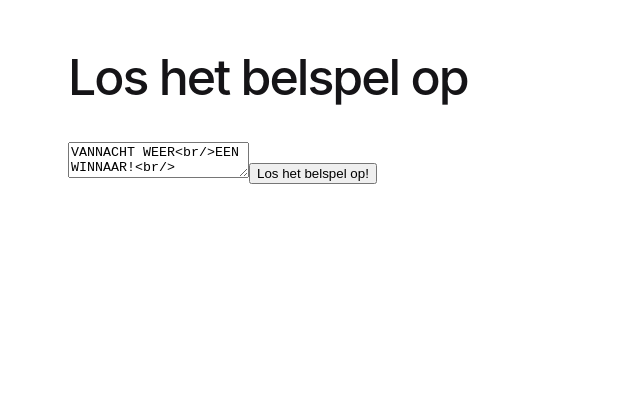
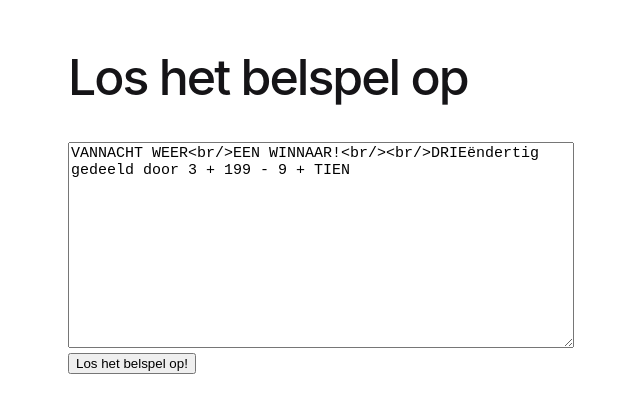
Before and after one commit to YannickVanHecke/CallingGameSolver, an Angular app: page / in a window 1280 px wide. Shown: the top 412 px of the page, without its empty margins (222-862 px from the left). Built offline with nearby package versions, Linux system fonts and the light colour scheme.

Commit message:
styling the ui.

```diff
--- a/src/app/app.component.html
+++ b/src/app/app.component.html
@@ -183,8 +183,8 @@
     <h1>{{ title }}</h1>
       <br/>
       <br/>
-      <textarea [(ngModel)]="Assignment"></textarea>
-
+      <textarea [(ngModel)]="Assignment" class="Assignment"></textarea>
+      <br/>
       <button (click)="solve()">Los het belspel op!</button>
       <div *ngIf="solution.Items.length > 0">
         <table>
--- a/src/styles.scss
+++ b/src/styles.scss
@@ -1 +1,7 @@
 /* You can add global styles to this file, and also import other style files */
+.Assignment {
+    margin: 0px;
+width: 500px;
+height: 200px !important;
+font-size: 15px;
+}
```
